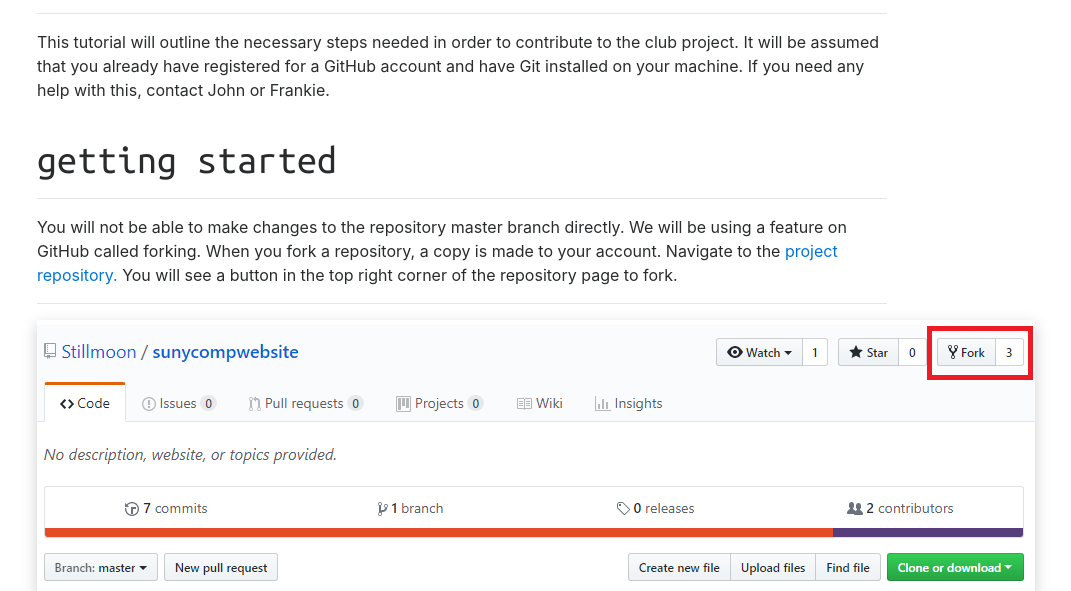
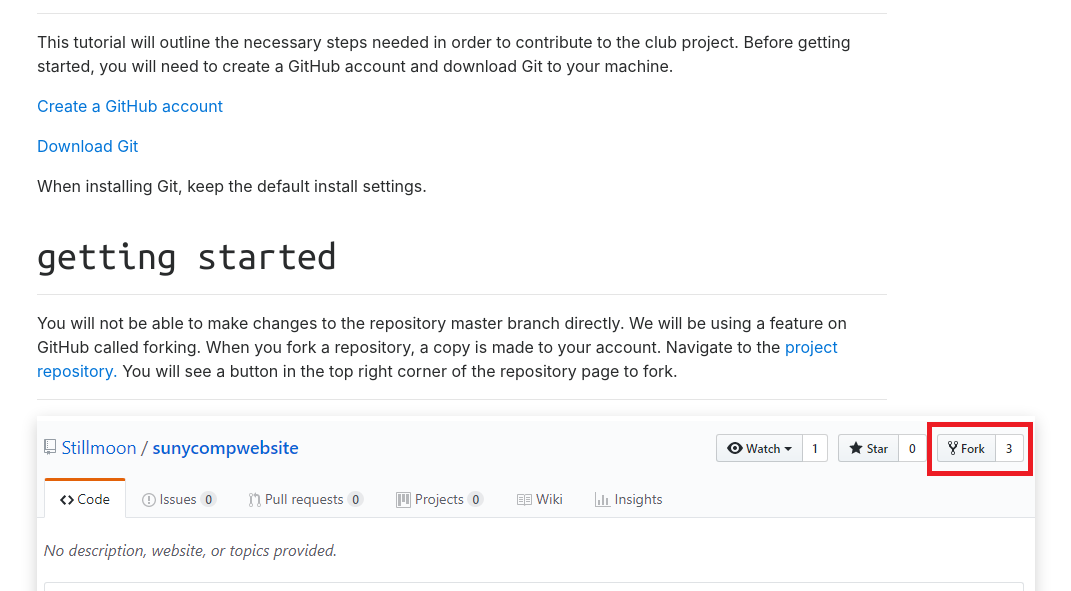
Before and after one commit to frankiescott/Git-Gud, a plain HTML site: page index.html in a window 1280 px wide. Shown: the part 209-800 px from the top of the page, without its empty margins (178-1249 px from the left). Drawn offline with nearby package versions, Linux system fonts and the light colour scheme; a script that the page names is missing.

Commit message:
added links

```diff
--- a/index.html
+++ b/index.html
@@ -19,8 +19,10 @@
         <h1 class="title"><i class="fab fa-github icon"></i>git gud</h1>
         <h2>By Frankie Scott</h2>
         <hr>
-        <p>This tutorial will outline the necessary steps needed in order to contribute to the club project. It will be assumed that you already have registered for a GitHub account and have Git installed on your machine. If you need any help with this, contact John or Frankie.</p>
-
+        <p>This tutorial will outline the necessary steps needed in order to contribute to the club project. Before getting started, you will need to create a GitHub account and download Git to your machine.</p>
+        <p><a href="https://github.com/">Create a GitHub account</a></p>
+        <p><a href="https://git-scm.com/">Download Git</a></p>
+        <p>When installing Git, keep the default install settings.</p>
         <h1>getting started</h1>
         <hr>
         <p>You will not be able to make changes to the repository master branch directly. We will be using a feature on GitHub called forking. When you fork a repository, a copy is made to your account. Navigate to the <a href="https://github.com/Stillmoon/sunycompwebsite">project repository.</a> You will see a button in the top right corner of the repository page to fork.</p>
@@ -92,7 +94,10 @@ git add -u</code></pre>
         <pre><code class="language-bash">git merge upstream/master</code></pre>
         <p>This will merge the changes from "upstream/master" into your fork's master branch.</p>
         <p>You will have to provide a commit message for the merge. Keep in mind that this process will only update your local repository. Don't forget to push the changes to GitHub!</p>
-        <p></p>
+
+        <h1>git bash</h1>
+        <hr>
+
         <hr>
         <p>Please keep in mind that the material outlined here is introductory level. Git and GitHub have far more functionality that is beyond the scope of this tutorial. It is always important to read and reference the <a href="https://git-scm.com/documentation">documention.</a></p>
         <hr>
```
